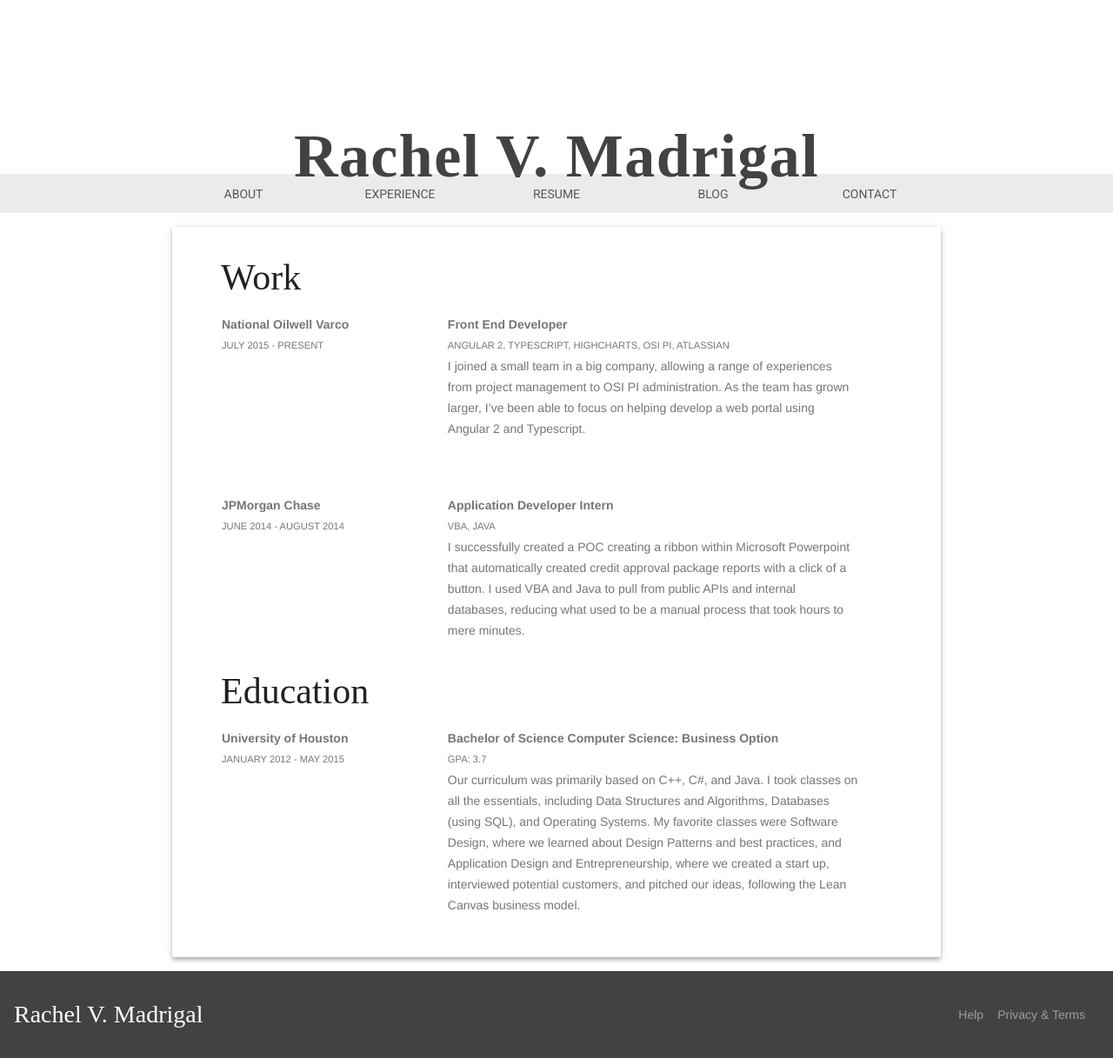
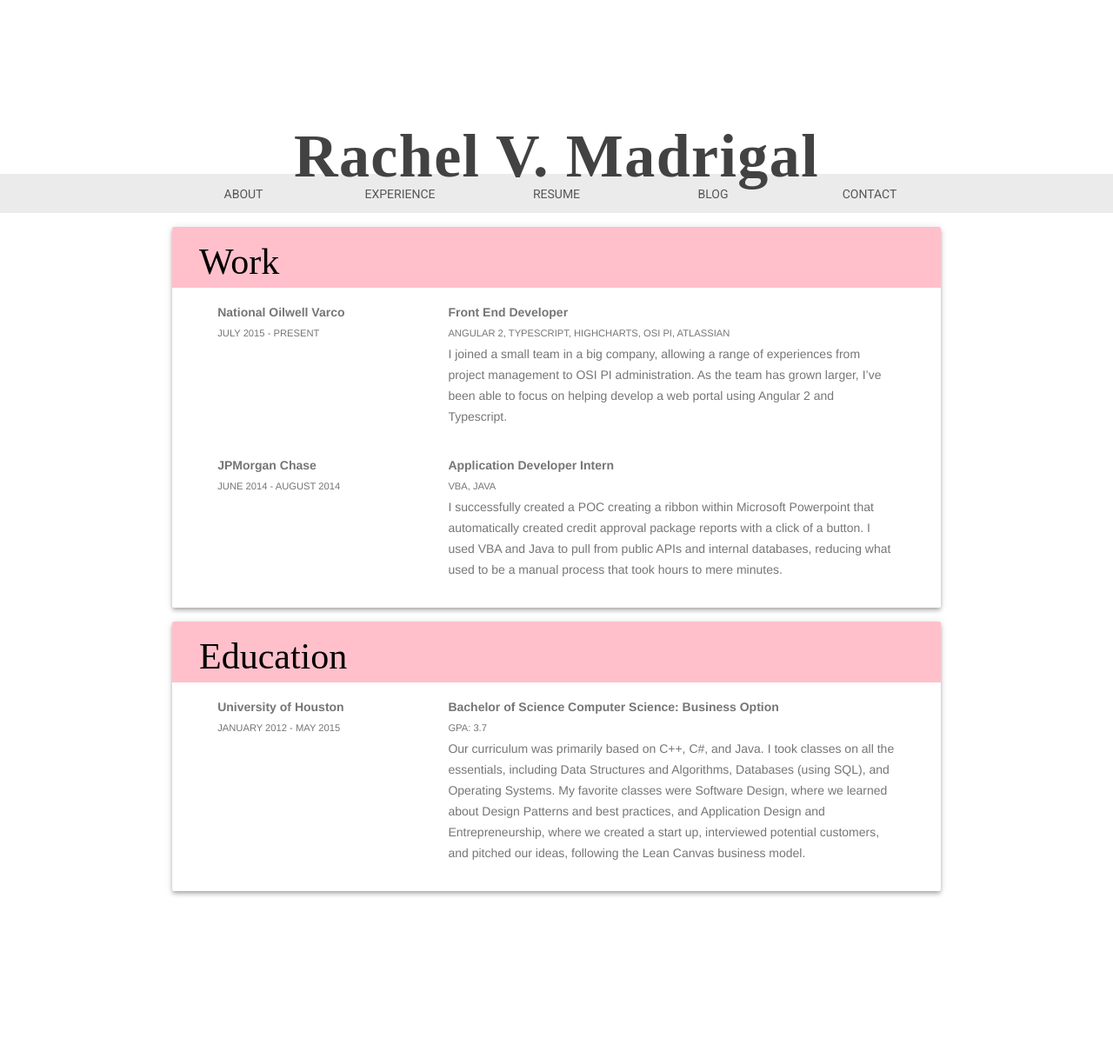
Before and after one commit to rachelmad/rachelmad.github.io, a Jekyll site: the page built from experience/index.html, in a window 1280 px wide. Shown: the whole page at 87% size. Built offline with Jekyll 4.4.1, drawn with Linux system fonts in a browser that asks for light colours; nearby versions of some CDN libraries; some web fonts are replaced.

Commit message:
Styled cards and separated experience into multiple cards

```diff
--- a/_layouts/large_card.html
+++ b/_layouts/large_card.html
@@ -4,12 +4,12 @@ layout: default
 
 <div class="mdl-cell mdl-cell--12-col mdl-card mdl-shadow--4dp">
     <div class="mdl-card__title">
-        <h2 class="mdl-card__title-text"> {{ page.card_title }} </h2>
+        <div class="card-title"> {{ page.card_title }} </div>
     </div>
     <!--<div class="mdl-card__media">-->
         <!--<img class="article-image" src=" ../../images/about-header.jpg" border="0" alt="">-->
     <!--</div>-->
-    <div class="mdl-cell--12-col portfolio-copy">
+    <div class="mdl-grid mdl-card__supporting-text portfolio-copy">
 
         {{ content }}
 
--- a/experience/index.html
+++ b/experience/index.html
@@ -1,38 +1,19 @@
 ---
-layout: large_card
+layout: default
 ---
 
-<div class="mdl-grid">
-    <div class="mdl-cell mdl-cell--12-col">
-        <div class="experience_type">Work</div>
+<div class="mdl-cell mdl-cell--12-col mdl-card mdl-shadow--4dp">
+    <div class="mdl-card__title">
+        <div class="card-title">Work</div>
     </div>
+    <div class="mdl-grid mdl-card__supporting-text">
         {% for post in site.tags.work_experience %}
 
-    <div class="mdl-cell mdl-cell--4-col mdl-card__supporting-text ">
+        <div class="mdl-cell mdl-cell--4-col">
             <div class="emphasize"> {{ post.company }}</div>
             <div class="subtext"> {{ post.display_date }}</div>
         </div>
-    <div class="mdl-cell mdl-cell--8-col mdl-card__supporting-text ">
-        <div class="emphasize"> {{ post.title }}</div>
-        <div class="subtext"> {{ post.tools }}</div>
-        <div class="portfolio-description">
-
-            {{ post.excerpt }}
-
-        </div>
-    </div>
-    {% endfor %}
-
-    <div class="mdl-cell mdl-cell--12-col">
-        <div class="experience_type">Education</div>
-    </div>
-    {% for post in site.tags.education %}
-
-    <div class="mdl-cell mdl-cell--4-col mdl-card__supporting-text ">
-        <div class="emphasize"> {{ post.company }}</div>
-        <div class="subtext"> {{ post.display_date }}</div>
-    </div>
-    <div class="mdl-cell mdl-cell--8-col mdl-card__supporting-text ">
+        <div class="mdl-cell mdl-cell--8-col">
             <div class="emphasize"> {{ post.title }}</div>
             <div class="subtext"> {{ post.tools }}</div>
             <div class="portfolio-description">
@@ -43,3 +24,30 @@ layout: large_card
         </div>
         {% endfor %}
     </div>
+</div>
+
+
+<div class="mdl-cell mdl-cell--12-col mdl-card mdl-shadow--4dp">
+    <div class="mdl-card__title">
+        <div class="card-title">Education</div>
+    </div>
+    <div class="mdl-grid mdl-card__supporting-text">
+        {% for post in site.tags.education %}
+
+        <div class="mdl-cell mdl-cell--4-col">
+            <div class="emphasize"> {{ post.company }}</div>
+            <div class="subtext"> {{ post.display_date }}</div>
+        </div>
+        <div class="mdl-cell mdl-cell--8-col">
+            <div class="emphasize"> {{ post.title }}</div>
+            <div class="subtext"> {{ post.tools }}</div>
+            <div class="portfolio-description">
+
+                {{ post.excerpt }}
+
+            </div>
+        </div>
+        {% endfor %}
+    </div>
+</div>
+</div>
--- a/styles.css
+++ b/styles.css
@@ -167,10 +167,14 @@ img.article-image {
     flex-grow: 1;
 }
 
-.experience_type {
+.mdl-card__title {
+    background-color: #ffc0cb;
+}
+
+.card-title {
     font-family: 'Stalemate', cursive;
     font-size: 3rem;
-    padding: 0px 15px;
+    margin: 0px 0px -10px 15px;
 }
 
 .emphasize {
```
Lines whose indentation alone changed are shown as unchanged.
